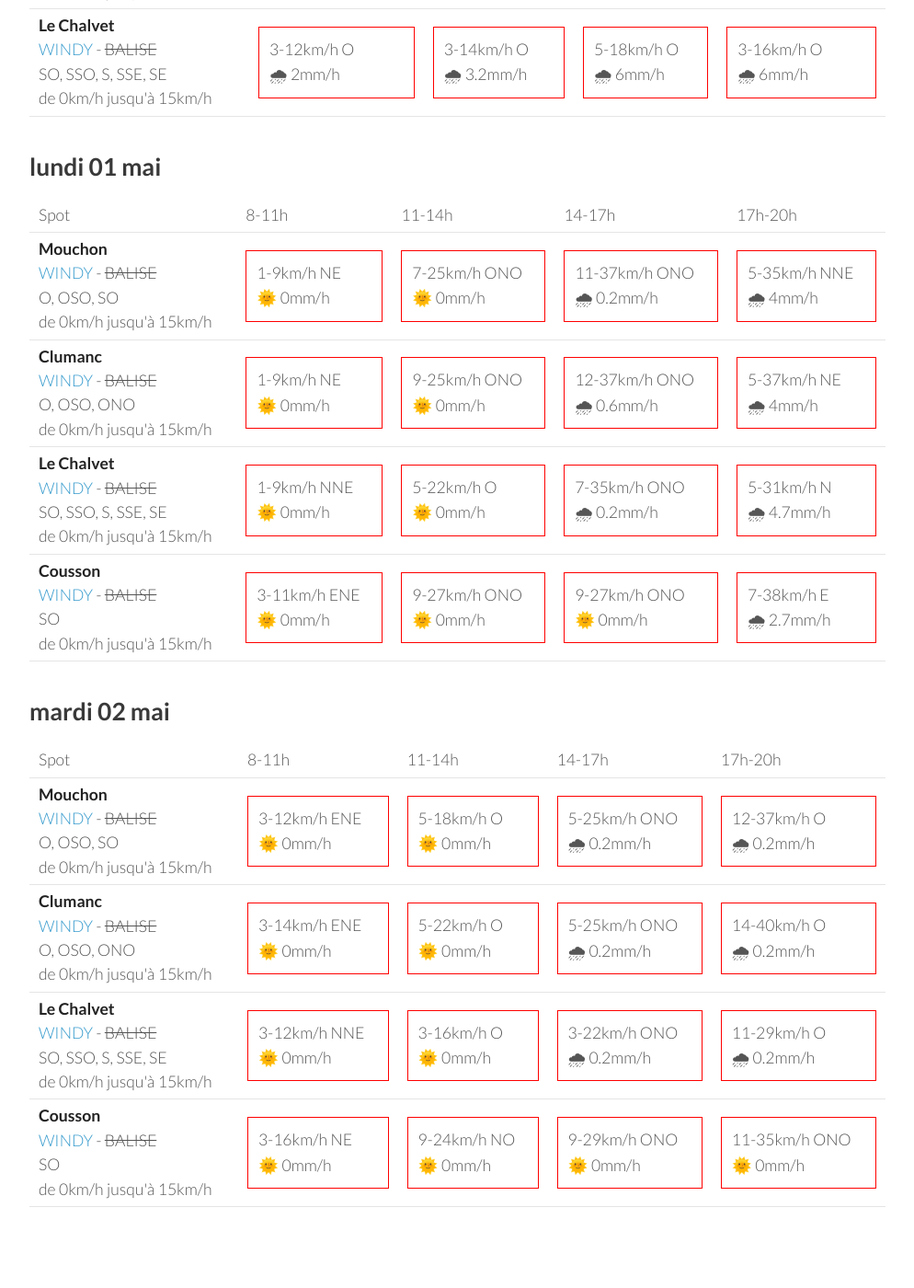
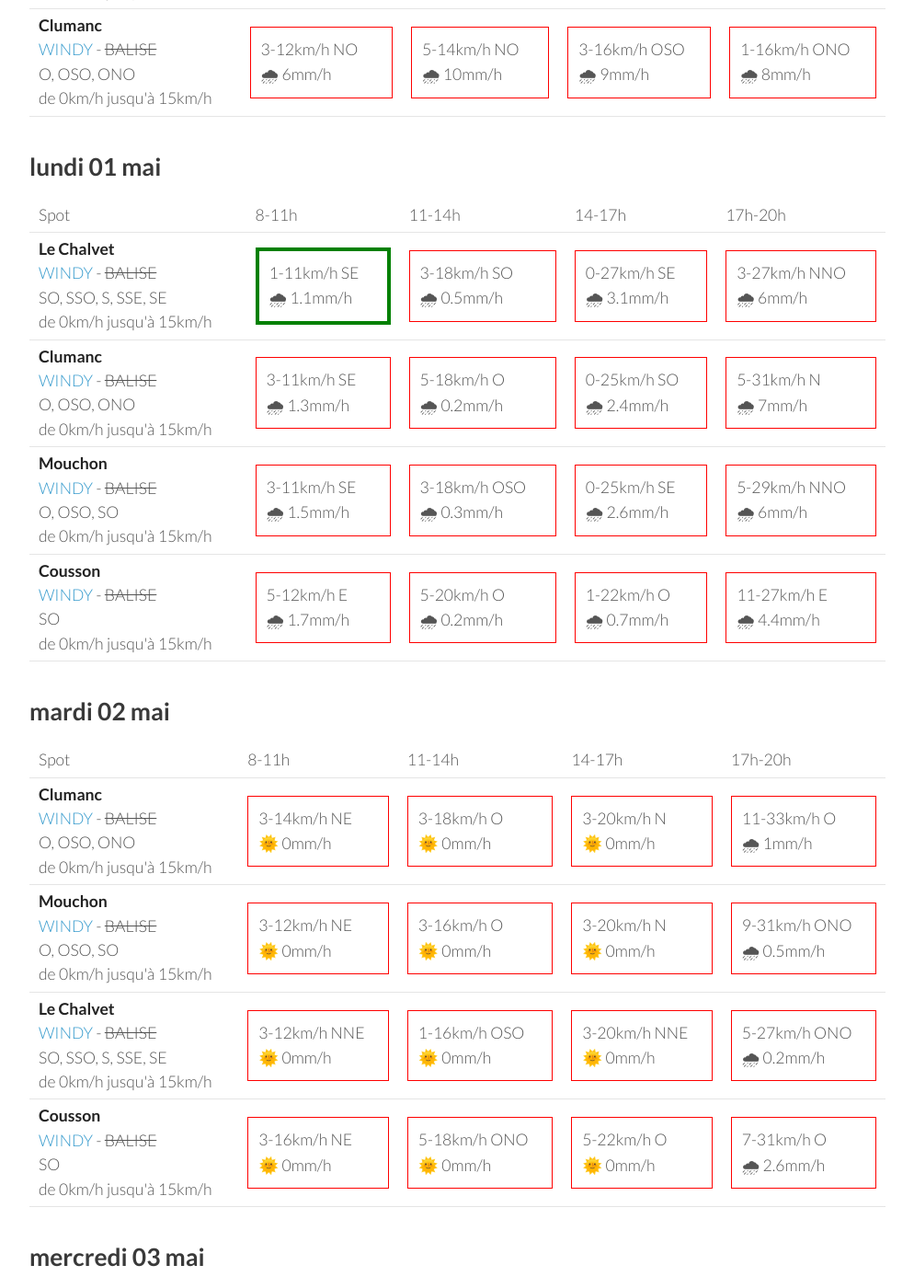
Before and after one commit to parapente-dans-le-nord/parapente-dans-le-nord.github.io, a Jekyll site: the page built from saint_andre.markdown, in a window 1280 px wide and 1400 px high, scrolled down 1892 px. Shown: the whole window at 92% size, without its empty margins (26-1020 px from the left). Built offline with Jekyll 4.4.1, drawn with Linux system fonts in a browser that asks for light colours; some of the changed text lies outside the part shown.

Commit message:
update index.markdown

```diff
--- a/saint_andre.markdown
+++ b/saint_andre.markdown
@@ -134,42 +134,42 @@ page mise à jour le vendredi 28 avril 06:36
       <td>17h-20h</td>
     </tr>
 <tr>
+        <td><strong>Cousson</strong><br><a href="https://windy.com/44.054/6.240?43.940,6.241,10,m:eSAaglz">WINDY</a> - <span class="no-balise"> BALISE </span><br> <span class="vent-favorable">SO</span><br><span class="force-vent">de 0km/h jusqu'à 15km/h</span> </td>
+
+            <td><div class="not-flyable"><p>1-11km/h NNE</p><p>🌧 3.8mm/h</p></div></td>
+            <td><div class="not-flyable"><p>1-11km/h SSO</p><p>🌧 6mm/h</p></div></td>
+            <td><div class="not-flyable"><p>3-14km/h SO</p><p>🌧 6mm/h</p></div></td>
+            <td><div class="not-flyable"><p>1-14km/h ONO</p><p>🌧 4.7mm/h</p></div></td>
+
+
+    </tr>
+<tr>
         <td><strong>Mouchon</strong><br><a href="https://windy.com/43.992/6.424?43.878,6.425,10,m:eSuaglR">WINDY</a> - <span class="no-balise"> BALISE </span><br> <span class="vent-favorable">O, OSO, SO</span><br><span class="force-vent">de 0km/h jusqu'à 15km/h</span> </td>
 
-            <td><div class="flyable"><p>3-12km/h OSO</p><p>🌧 2.7mm/h</p></div></td>
-            <td><div class="flyable"><p>3-14km/h O</p><p>🌧 3.6mm/h</p></div></td>
-            <td><div class="not-flyable"><p>5-20km/h O</p><p>🌧 5mm/h</p></div></td>
-            <td><div class="not-flyable"><p>3-18km/h O</p><p>🌧 6mm/h</p></div></td>
+            <td><div class="not-flyable"><p>5-12km/h NO</p><p>🌧 6mm/h</p></div></td>
+            <td><div class="not-flyable"><p>5-14km/h NO</p><p>🌧 10mm/h</p></div></td>
+            <td><div class="not-flyable"><p>5-16km/h OSO</p><p>🌧 9mm/h</p></div></td>
+            <td><div class="not-flyable"><p>1-16km/h O</p><p>🌧 8mm/h</p></div></td>
+
+
+    </tr>
+<tr>
+        <td><strong>Le Chalvet</strong><br><a href="https://windy.com/43.979/6.480?43.866,6.480,10,m:eSsaglX">WINDY</a> - <span class="no-balise"> BALISE </span><br> <span class="vent-favorable">SO, SSO, S, SSE, SE</span><br><span class="force-vent">de 0km/h jusqu'à 15km/h</span> </td>
+
+            <td><div class="not-flyable"><p>5-12km/h NO</p><p>🌧 6mm/h</p></div></td>
+            <td><div class="not-flyable"><p>5-16km/h NO</p><p>🌧 9mm/h</p></div></td>
+            <td><div class="not-flyable"><p>3-16km/h OSO</p><p>🌧 8mm/h</p></div></td>
+            <td><div class="not-flyable"><p>1-16km/h SO</p><p>🌧 7mm/h</p></div></td>
 
 
     </tr>
 <tr>
         <td><strong>Clumanc</strong><br><a href="https://windy.com/44.027/6.402?43.914,6.403,10,m:eSxaglP">WINDY</a> - <span class="no-balise"> BALISE </span><br> <span class="vent-favorable">O, OSO, ONO</span><br><span class="force-vent">de 0km/h jusqu'à 15km/h</span> </td>
 
-            <td><div class="not-flyable"><p>1-12km/h SO</p><p>🌧 3.1mm/h</p></div></td>
-            <td><div class="flyable"><p>3-14km/h O</p><p>🌧 3.8mm/h</p></div></td>
-            <td><div class="not-flyable"><p>7-20km/h O</p><p>🌧 6mm/h</p></div></td>
-            <td><div class="not-flyable"><p>3-18km/h OSO</p><p>🌧 6mm/h</p></div></td>
-
-
-    </tr>
-<tr>
-        <td><strong>Cousson</strong><br><a href="https://windy.com/44.054/6.240?43.940,6.241,10,m:eSAaglz">WINDY</a> - <span class="no-balise"> BALISE </span><br> <span class="vent-favorable">SO</span><br><span class="force-vent">de 0km/h jusqu'à 15km/h</span> </td>
-
-            <td><div class="not-flyable"><p>3-11km/h SE</p><p>🌧 2.4mm/h</p></div></td>
-            <td><div class="not-flyable"><p>3-12km/h O</p><p>🌧 2.1mm/h</p></div></td>
-            <td><div class="not-flyable"><p>5-20km/h O</p><p>🌧 3.2mm/h</p></div></td>
-            <td><div class="not-flyable"><p>3-22km/h SO</p><p>🌧 3.8mm/h</p></div></td>
-
-
-    </tr>
-<tr>
-        <td><strong>Le Chalvet</strong><br><a href="https://windy.com/43.979/6.480?43.866,6.480,10,m:eSsaglX">WINDY</a> - <span class="no-balise"> BALISE </span><br> <span class="vent-favorable">SO, SSO, S, SSE, SE</span><br><span class="force-vent">de 0km/h jusqu'à 15km/h</span> </td>
-
-            <td><div class="not-flyable"><p>3-12km/h O</p><p>🌧 2mm/h</p></div></td>
-            <td><div class="not-flyable"><p>3-14km/h O</p><p>🌧 3.2mm/h</p></div></td>
-            <td><div class="not-flyable"><p>5-18km/h O</p><p>🌧 6mm/h</p></div></td>
-            <td><div class="not-flyable"><p>3-16km/h O</p><p>🌧 6mm/h</p></div></td>
+            <td><div class="not-flyable"><p>3-12km/h NO</p><p>🌧 6mm/h</p></div></td>
+            <td><div class="not-flyable"><p>5-14km/h NO</p><p>🌧 10mm/h</p></div></td>
+            <td><div class="not-flyable"><p>3-16km/h OSO</p><p>🌧 9mm/h</p></div></td>
+            <td><div class="not-flyable"><p>1-16km/h ONO</p><p>🌧 8mm/h</p></div></td>
 
 
     </tr>
@@ -190,42 +190,42 @@ page mise à jour le vendredi 28 avril 06:36
       <td>17h-20h</td>
     </tr>
 <tr>
-        <td><strong>Mouchon</strong><br><a href="https://windy.com/43.992/6.424?43.878,6.425,10,m:eSuaglR">WINDY</a> - <span class="no-balise"> BALISE </span><br> <span class="vent-favorable">O, OSO, SO</span><br><span class="force-vent">de 0km/h jusqu'à 15km/h</span> </td>
+        <td><strong>Le Chalvet</strong><br><a href="https://windy.com/43.979/6.480?43.866,6.480,10,m:eSsaglX">WINDY</a> - <span class="no-balise"> BALISE </span><br> <span class="vent-favorable">SO, SSO, S, SSE, SE</span><br><span class="force-vent">de 0km/h jusqu'à 15km/h</span> </td>
 
-            <td><div class="not-flyable"><p>1-9km/h NE</p><p>🌞 0mm/h</p></div></td>
-            <td><div class="not-flyable"><p>7-25km/h ONO</p><p>🌞 0mm/h</p></div></td>
-            <td><div class="not-flyable"><p>11-37km/h ONO</p><p>🌧 0.2mm/h</p></div></td>
-            <td><div class="not-flyable"><p>5-35km/h NNE</p><p>🌧 4mm/h</p></div></td>
+            <td><div class="flyable"><p>1-11km/h SE</p><p>🌧 1.1mm/h</p></div></td>
+            <td><div class="not-flyable"><p>3-18km/h SO</p><p>🌧 0.5mm/h</p></div></td>
+            <td><div class="not-flyable"><p>0-27km/h SE</p><p>🌧 3.1mm/h</p></div></td>
+            <td><div class="not-flyable"><p>3-27km/h NNO</p><p>🌧 6mm/h</p></div></td>
 
 
     </tr>
 <tr>
         <td><strong>Clumanc</strong><br><a href="https://windy.com/44.027/6.402?43.914,6.403,10,m:eSxaglP">WINDY</a> - <span class="no-balise"> BALISE </span><br> <span class="vent-favorable">O, OSO, ONO</span><br><span class="force-vent">de 0km/h jusqu'à 15km/h</span> </td>
 
-            <td><div class="not-flyable"><p>1-9km/h NE</p><p>🌞 0mm/h</p></div></td>
-            <td><div class="not-flyable"><p>9-25km/h ONO</p><p>🌞 0mm/h</p></div></td>
-            <td><div class="not-flyable"><p>12-37km/h ONO</p><p>🌧 0.6mm/h</p></div></td>
-            <td><div class="not-flyable"><p>5-37km/h NE</p><p>🌧 4mm/h</p></div></td>
+            <td><div class="not-flyable"><p>3-11km/h SE</p><p>🌧 1.3mm/h</p></div></td>
+            <td><div class="not-flyable"><p>5-18km/h O</p><p>🌧 0.2mm/h</p></div></td>
+            <td><div class="not-flyable"><p>0-25km/h SO</p><p>🌧 2.4mm/h</p></div></td>
+            <td><div class="not-flyable"><p>5-31km/h N</p><p>🌧 7mm/h</p></div></td>
 
 
     </tr>
 <tr>
-        <td><strong>Le Chalvet</strong><br><a href="https://windy.com/43.979/6.480?43.866,6.480,10,m:eSsaglX">WINDY</a> - <span class="no-balise"> BALISE </span><br> <span class="vent-favorable">SO, SSO, S, SSE, SE</span><br><span class="force-vent">de 0km/h jusqu'à 15km/h</span> </td>
+        <td><strong>Mouchon</strong><br><a href="https://windy.com/43.992/6.424?43.878,6.425,10,m:eSuaglR">WINDY</a> - <span class="no-balise"> BALISE </span><br> <span class="vent-favorable">O, OSO, SO</span><br><span class="force-vent">de 0km/h jusqu'à 15km/h</span> </td>
 
-            <td><div class="not-flyable"><p>1-9km/h NNE</p><p>🌞 0mm/h</p></div></td>
-            <td><div class="not-flyable"><p>5-22km/h O</p><p>🌞 0mm/h</p></div></td>
-            <td><div class="not-flyable"><p>7-35km/h ONO</p><p>🌧 0.2mm/h</p></div></td>
-            <td><div class="not-flyable"><p>5-31km/h N</p><p>🌧 4.7mm/h</p></div></td>
+            <td><div class="not-flyable"><p>3-11km/h SE</p><p>🌧 1.5mm/h</p></div></td>
+            <td><div class="not-flyable"><p>3-18km/h OSO</p><p>🌧 0.3mm/h</p></div></td>
+            <td><div class="not-flyable"><p>0-25km/h SE</p><p>🌧 2.6mm/h</p></div></td>
+            <td><div class="not-flyable"><p>5-29km/h NNO</p><p>🌧 6mm/h</p></div></td>
 
 
     </tr>
 <tr>
         <td><strong>Cousson</strong><br><a href="https://windy.com/44.054/6.240?43.940,6.241,10,m:eSAaglz">WINDY</a> - <span class="no-balise"> BALISE </span><br> <span class="vent-favorable">SO</span><br><span class="force-vent">de 0km/h jusqu'à 15km/h</span> </td>
 
-            <td><div class="not-flyable"><p>3-11km/h ENE</p><p>🌞 0mm/h</p></div></td>
-            <td><div class="not-flyable"><p>9-27km/h ONO</p><p>🌞 0mm/h</p></div></td>
-            <td><div class="not-flyable"><p>9-27km/h ONO</p><p>🌞 0mm/h</p></div></td>
-            <td><div class="not-flyable"><p>7-38km/h E</p><p>🌧 2.7mm/h</p></div></td>
+            <td><div class="not-flyable"><p>5-12km/h E</p><p>🌧 1.7mm/h</p></div></td>
+            <td><div class="not-flyable"><p>5-20km/h O</p><p>🌧 0.2mm/h</p></div></td>
+            <td><div class="not-flyable"><p>1-22km/h O</p><p>🌧 0.7mm/h</p></div></td>
+            <td><div class="not-flyable"><p>11-27km/h E</p><p>🌧 4.4mm/h</p></div></td>
 
 
     </tr>
@@ -246,22 +246,22 @@ page mise à jour le vendredi 28 avril 06:36
       <td>17h-20h</td>
     </tr>
 <tr>
-        <td><strong>Mouchon</strong><br><a href="https://windy.com/43.992/6.424?43.878,6.425,10,m:eSuaglR">WINDY</a> - <span class="no-balise"> BALISE </span><br> <span class="vent-favorable">O, OSO, SO</span><br><span class="force-vent">de 0km/h jusqu'à 15km/h</span> </td>
+        <td><strong>Clumanc</strong><br><a href="https://windy.com/44.027/6.402?43.914,6.403,10,m:eSxaglP">WINDY</a> - <span class="no-balise"> BALISE </span><br> <span class="vent-favorable">O, OSO, ONO</span><br><span class="force-vent">de 0km/h jusqu'à 15km/h</span> </td>
 
-            <td><div class="not-flyable"><p>3-12km/h ENE</p><p>🌞 0mm/h</p></div></td>
-            <td><div class="not-flyable"><p>5-18km/h O</p><p>🌞 0mm/h</p></div></td>
-            <td><div class="not-flyable"><p>5-25km/h ONO</p><p>🌧 0.2mm/h</p></div></td>
-            <td><div class="not-flyable"><p>12-37km/h O</p><p>🌧 0.2mm/h</p></div></td>
+            <td><div class="not-flyable"><p>3-14km/h NE</p><p>🌞 0mm/h</p></div></td>
+            <td><div class="not-flyable"><p>3-18km/h O</p><p>🌞 0mm/h</p></div></td>
+            <td><div class="not-flyable"><p>3-20km/h N</p><p>🌞 0mm/h</p></div></td>
+            <td><div class="not-flyable"><p>11-33km/h O</p><p>🌧 1mm/h</p></div></td>
 
 
     </tr>
 <tr>
-        <td><strong>Clumanc</strong><br><a href="https://windy.com/44.027/6.402?43.914,6.403,10,m:eSxaglP">WINDY</a> - <span class="no-balise"> BALISE </span><br> <span class="vent-favorable">O, OSO, ONO</span><br><span class="force-vent">de 0km/h jusqu'à 15km/h</span> </td>
+        <td><strong>Mouchon</strong><br><a href="https://windy.com/43.992/6.424?43.878,6.425,10,m:eSuaglR">WINDY</a> - <span class="no-balise"> BALISE </span><br> <span class="vent-favorable">O, OSO, SO</span><br><span class="force-vent">de 0km/h jusqu'à 15km/h</span> </td>
 
-            <td><div class="not-flyable"><p>3-14km/h ENE</p><p>🌞 0mm/h</p></div></td>
-            <td><div class="not-flyable"><p>5-22km/h O</p><p>🌞 0mm/h</p></div></td>
-            <td><div class="not-flyable"><p>5-25km/h ONO</p><p>🌧 0.2mm/h</p></div></td>
-            <td><div class="not-flyable"><p>14-40km/h O</p><p>🌧 0.2mm/h</p></div></td>
+            <td><div class="not-flyable"><p>3-12km/h NE</p><p>🌞 0mm/h</p></div></td>
+            <td><div class="not-flyable"><p>3-16km/h O</p><p>🌞 0mm/h</p></div></td>
+            <td><div class="not-flyable"><p>3-20km/h N</p><p>🌞 0mm/h</p></div></td>
+            <td><div class="not-flyable"><p>9-31km/h ONO</p><p>🌧 0.5mm/h</p></div></td>
 
 
     </tr>
@@ -269,9 +269,9 @@ page mise à jour le vendredi 28 avril 06:36
         <td><strong>Le Chalvet</strong><br><a href="https://windy.com/43.979/6.480?43.866,6.480,10,m:eSsaglX">WINDY</a> - <span class="no-balise"> BALISE </span><br> <span class="vent-favorable">SO, SSO, S, SSE, SE</span><br><span class="force-vent">de 0km/h jusqu'à 15km/h</span> </td>
 
             <td><div class="not-flyable"><p>3-12km/h NNE</p><p>🌞 0mm/h</p></div></td>
-            <td><div class="not-flyable"><p>3-16km/h O</p><p>🌞 0mm/h</p></div></td>
-            <td><div class="not-flyable"><p>3-22km/h ONO</p><p>🌧 0.2mm/h</p></div></td>
-            <td><div class="not-flyable"><p>11-29km/h O</p><p>🌧 0.2mm/h</p></div></td>
+            <td><div class="not-flyable"><p>1-16km/h OSO</p><p>🌞 0mm/h</p></div></td>
+            <td><div class="not-flyable"><p>3-20km/h NNE</p><p>🌞 0mm/h</p></div></td>
+            <td><div class="not-flyable"><p>5-27km/h ONO</p><p>🌧 0.2mm/h</p></div></td>
 
 
     </tr>
@@ -279,9 +279,9 @@ page mise à jour le vendredi 28 avril 06:36
         <td><strong>Cousson</strong><br><a href="https://windy.com/44.054/6.240?43.940,6.241,10,m:eSAaglz">WINDY</a> - <span class="no-balise"> BALISE </span><br> <span class="vent-favorable">SO</span><br><span class="force-vent">de 0km/h jusqu'à 15km/h</span> </td>
 
             <td><div class="not-flyable"><p>3-16km/h NE</p><p>🌞 0mm/h</p></div></td>
-            <td><div class="not-flyable"><p>9-24km/h NO</p><p>🌞 0mm/h</p></div></td>
-            <td><div class="not-flyable"><p>9-29km/h ONO</p><p>🌞 0mm/h</p></div></td>
-            <td><div class="not-flyable"><p>11-35km/h ONO</p><p>🌞 0mm/h</p></div></td>
+            <td><div class="not-flyable"><p>5-18km/h ONO</p><p>🌞 0mm/h</p></div></td>
+            <td><div class="not-flyable"><p>5-22km/h O</p><p>🌞 0mm/h</p></div></td>
+            <td><div class="not-flyable"><p>7-31km/h O</p><p>🌧 2.6mm/h</p></div></td>
 
 
     </tr>
@@ -289,3 +289,59 @@ page mise à jour le vendredi 28 avril 06:36
 </tbody>
 </table>
 {:/}
+## mercredi 03 mai
+
+{::nomarkdown}
+<table>
+  <tbody>
+    <tr>
+      <td>Spot</td>
+      <td>8-11h</td>
+      <td>11-14h</td>
+      <td>14-17h</td>
+      <td>17h-20h</td>
+    </tr>
+<tr>
+        <td><strong>Mouchon</strong><br><a href="https://windy.com/43.992/6.424?43.878,6.425,10,m:eSuaglR">WINDY</a> - <span class="no-balise"> BALISE </span><br> <span class="vent-favorable">O, OSO, SO</span><br><span class="force-vent">de 0km/h jusqu'à 15km/h</span> </td>
+
+            <td><div class="not-flyable"><p>1-12km/h ENE</p><p>🌞 0mm/h</p></div></td>
+            <td><div class="not-flyable"><p>11-31km/h ONO</p><p>🌞 0mm/h</p></div></td>
+            <td><div class="not-flyable"><p>12-35km/h ONO</p><p>🌞 0mm/h</p></div></td>
+            <td><div class="not-flyable"><p>11-35km/h O</p><p>🌞 0mm/h</p></div></td>
+
+
+    </tr>
+<tr>
+        <td><strong>Clumanc</strong><br><a href="https://windy.com/44.027/6.402?43.914,6.403,10,m:eSxaglP">WINDY</a> - <span class="no-balise"> BALISE </span><br> <span class="vent-favorable">O, OSO, ONO</span><br><span class="force-vent">de 0km/h jusqu'à 15km/h</span> </td>
+
+            <td><div class="not-flyable"><p>3-16km/h ENE</p><p>🌞 0mm/h</p></div></td>
+            <td><div class="not-flyable"><p>11-31km/h ONO</p><p>🌞 0mm/h</p></div></td>
+            <td><div class="not-flyable"><p>11-35km/h ONO</p><p>🌧 0.2mm/h</p></div></td>
+            <td><div class="not-flyable"><p>9-35km/h O</p><p>🌧 0.2mm/h</p></div></td>
+
+
+    </tr>
+<tr>
+        <td><strong>Cousson</strong><br><a href="https://windy.com/44.054/6.240?43.940,6.241,10,m:eSAaglz">WINDY</a> - <span class="no-balise"> BALISE </span><br> <span class="vent-favorable">SO</span><br><span class="force-vent">de 0km/h jusqu'à 15km/h</span> </td>
+
+            <td><div class="not-flyable"><p>5-18km/h ENE</p><p>🌞 0mm/h</p></div></td>
+            <td><div class="not-flyable"><p>7-22km/h ONO</p><p>🌞 0mm/h</p></div></td>
+            <td><div class="not-flyable"><p>9-29km/h O</p><p>🌞 0mm/h</p></div></td>
+            <td><div class="not-flyable"><p>11-33km/h SO</p><p>🌞 0mm/h</p></div></td>
+
+
+    </tr>
+<tr>
+        <td><strong>Le Chalvet</strong><br><a href="https://windy.com/43.979/6.480?43.866,6.480,10,m:eSsaglX">WINDY</a> - <span class="no-balise"> BALISE </span><br> <span class="vent-favorable">SO, SSO, S, SSE, SE</span><br><span class="force-vent">de 0km/h jusqu'à 15km/h</span> </td>
+
+            <td><div class="not-flyable"><p>1-12km/h NE</p><p>🌞 0mm/h</p></div></td>
+            <td><div class="not-flyable"><p>12-33km/h ONO</p><p>🌞 0mm/h</p></div></td>
+            <td><div class="not-flyable"><p>12-37km/h ONO</p><p>🌞 0mm/h</p></div></td>
+            <td><div class="not-flyable"><p>11-37km/h O</p><p>🌧 0.2mm/h</p></div></td>
+
+
+    </tr>
+
+</tbody>
+</table>
+{:/}
```
Also changed, not shown: other parts of saint_andre.markdown (+1 -1 lines).
